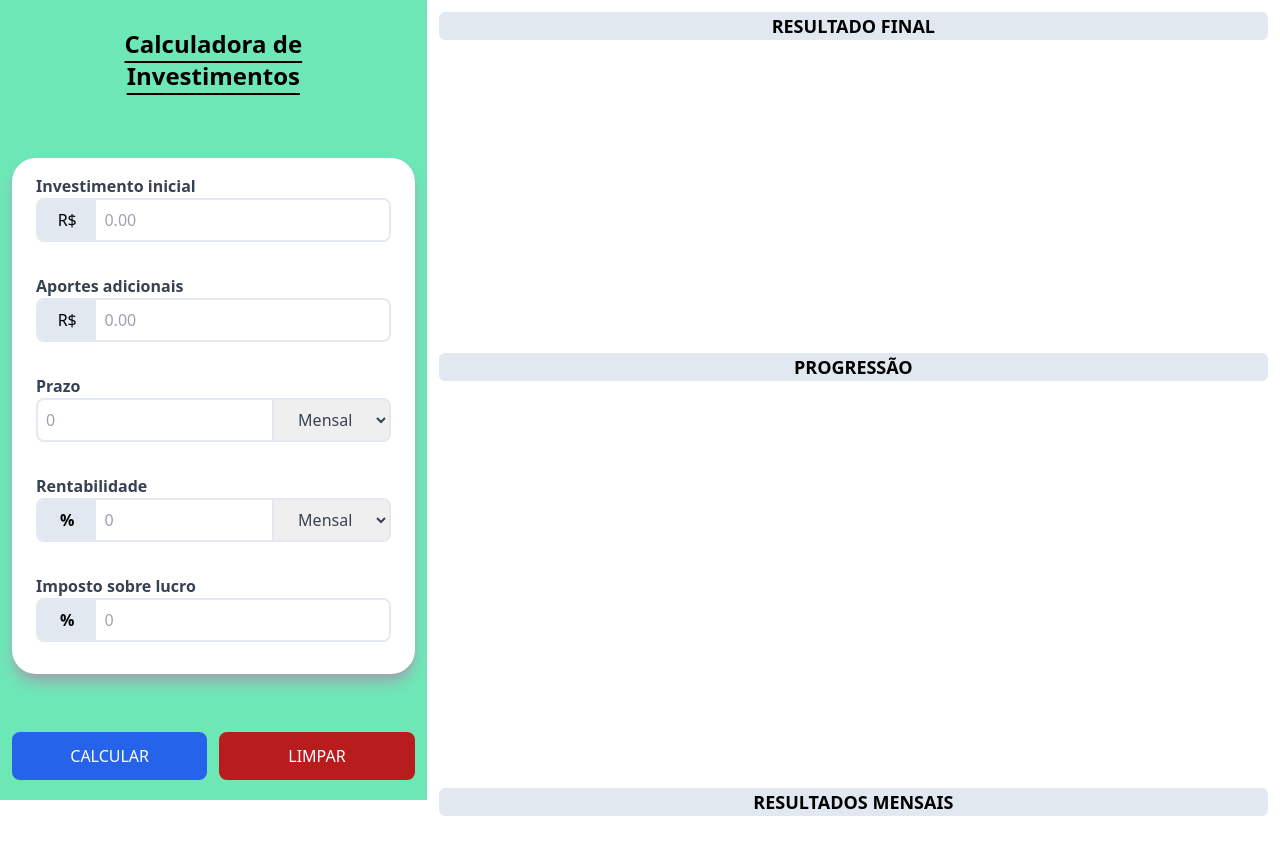
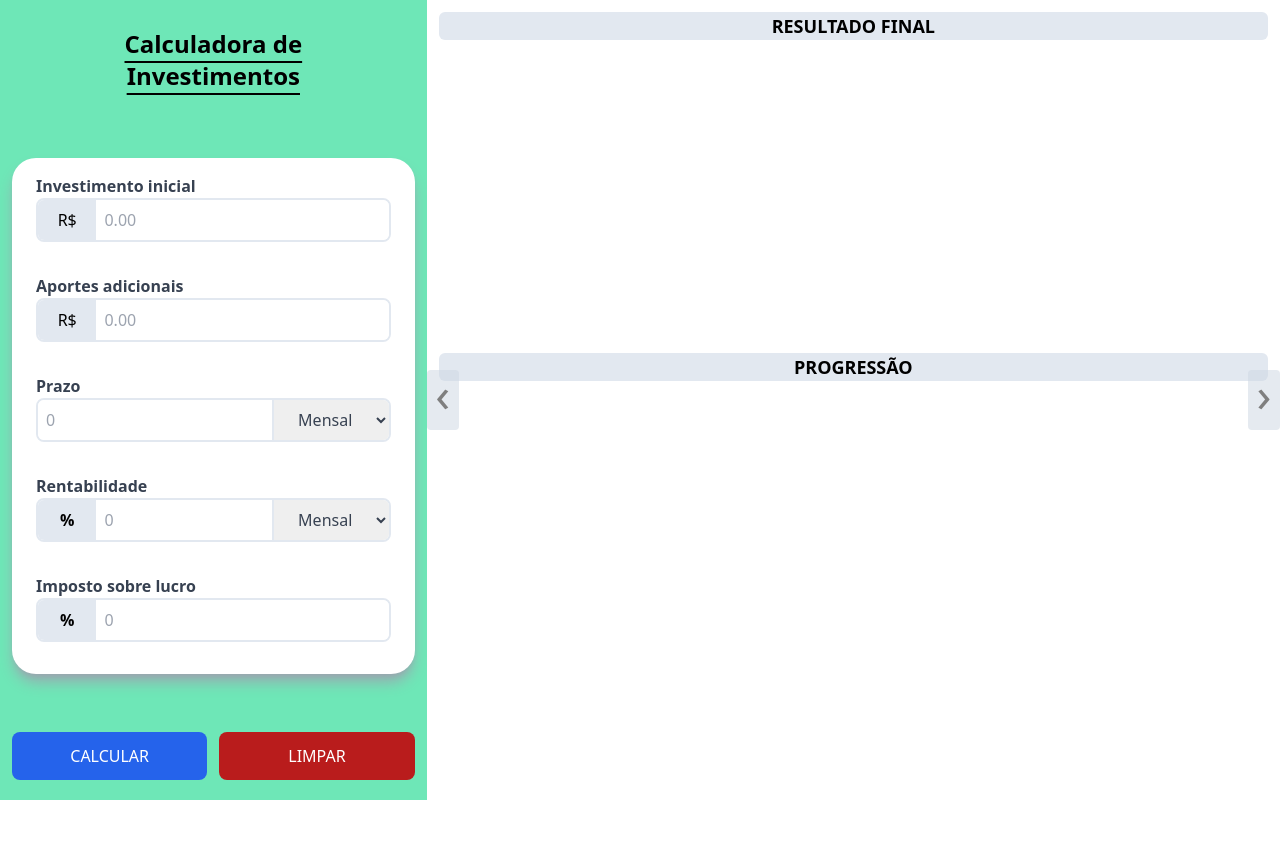
Before and after one commit to ivoetana/_HASHTAG_calculadora_investimentos, a website built with Vite: page index.html in a window 1280 px wide. After the commit the page ends 800 px from the top, so only its background shows below. Built offline with nearby package versions, Linux system fonts and the light colour scheme.

Commit message:
Carrossel concluído.

```diff
--- a/index.html
+++ b/index.html
@@ -176,10 +176,28 @@
          </div>
       </aside>
 
-      <main class="row-span-2 col-span-2 p-3">
+      <main class="row-span-2 col-span-2 p-3 relative">
+         <button
+            id="slide-arrow-previous"
+            class="absolute left-0 top-1/2 -translate-y-1/2 text-5xl rounded w-8 pb-3 cursor-pointer bg-slate-300 opacity-50 hover:opacity-100 focus:opacity-100"
+         >
+            &#8249;
+         </button>
+
+         <button
+            id="slide-arrow-next"
+            class="absolute right-0 top-1/2 -translate-y-1/2 text-5xl rounded w-8 pb-3 cursor-pointer bg-slate-300 opacity-50 hover:opacity-100 focus:opacity-100"
+         >
+            &#8250;
+         </button>
+
+         <div
+            id="carousel"
+            class="h-full w-full flex overflow-auto scroll-smooth"
+         >
             <section
                id="charts-container"
-            class="h-full flex flex-col justify-between"
+               class="h-full flex flex-col justify-between basis-full shrink-0"
             >
                <div class="h-[38%] flex flex-col items-center pb-10 rounded-md">
                   <p
@@ -199,9 +217,10 @@
                   <canvas id="progression"></canvas>
                </div>
             </section>
+
             <section
                id="table-container"
-            class="h-full flex flex-col overflow-y-auto"
+               class="h-full flex flex-col overflow-y-auto basis-full shrink-0"
             >
                <p
                   class="font-bold text-lg bg-slate-200 w-full text-center rounded-md uppercase"
@@ -210,6 +229,7 @@
                </p>
                <table id="results-table"></table>
             </section>
+         </div>
       </main>
       <script type="module" src="./main.js"></script>
    </body>
--- a/main.js
+++ b/main.js
@@ -15,27 +15,31 @@ const columnsArray = [
    {
       colunLabel: "Total Investido",
       accessor: "investedAmount",
-      format: (numberInfo) => formatCurrency(numberInfo),
+      format: (numberInfo) => formatCurrencyToTable(numberInfo),
    },
    {
       colunLabel: "Rendimento Mensal",
       accessor: "interestReturns",
-      format: (numberInfo) => formatCurrency(numberInfo),
+      format: (numberInfo) => formatCurrencyToTable(numberInfo),
    },
    {
       colunLabel: "Rendimento Total",
       accessor: "totalInterestReturns",
-      format: (numberInfo) => formatCurrency(numberInfo),
+      format: (numberInfo) => formatCurrencyToTable(numberInfo),
    },
    {
       colunLabel: "Quantia Total",
       accessor: "totalAmount",
-      format: (numberInfo) => formatCurrency(numberInfo),
+      format: (numberInfo) => formatCurrencyToTable(numberInfo),
    },
 ];
 
-function formatCurrency(value) {
+function formatCurrencyToTable(value) {
    return value.toLocaleString("pt-BR", { style: "currency", currency: "BRL" });
+}
+
+function formatCurrencyToGraph(value) {
+   return value.toFixed(2);
 }
 
 function renderProgression(evt) {
@@ -84,12 +88,12 @@ function renderProgression(evt) {
          datasets: [
             {
                data: [
-                  formatCurrency(finalInvestimentObject.investedAmount),
-                  formatCurrency(
+                  formatCurrencyToGraph(finalInvestimentObject.investedAmount),
+                  formatCurrencyToGraph(
                      finalInvestimentObject.totalInterestReturns *
                         (1 - taxRate / 100)
                   ),
-                  formatCurrency(
+                  formatCurrencyToGraph(
                      finalInvestimentObject.totalInterestReturns *
                         (taxRate / 100)
                   ),
@@ -115,14 +119,14 @@ function renderProgression(evt) {
             {
                label: "Total Investido",
                data: returnsArray.map((investimentObject) =>
-                  formatCurrency(investimentObject.investedAmount)
+                  formatCurrencyToGraph(investimentObject.investedAmount)
                ),
                backgroundColor: "rgb(255, 99, 132)",
             },
             {
                label: "Retorno de Investimento",
                data: returnsArray.map((investimentObject) =>
-                  formatCurrency(investimentObject.interestReturns)
+                  formatCurrencyToGraph(investimentObject.interestReturns)
                ),
                backgroundColor: "rgb(54, 162, 235)",
             },
@@ -213,5 +217,18 @@ for (const formElement of form) {
    }
 }
 
+const mainEl = document.querySelector("main");
+const carouselEl = document.getElementById("carousel");
+const previousButton = document.getElementById("slide-arrow-previous");
+const nextButton = document.getElementById("slide-arrow-next");
+
+nextButton.addEventListener("click", () => {
+   carouselEl.scrollLeft += mainEl.clientWidth;
+});
+
+previousButton.addEventListener("click", () => {
+   carouselEl.scrollLeft -= mainEl.clientWidth;
+});
+
 form.addEventListener("submit", renderProgression);
 clearFormButton.addEventListener("click", clearForm);
```
Lines whose indentation alone changed are shown as unchanged.
